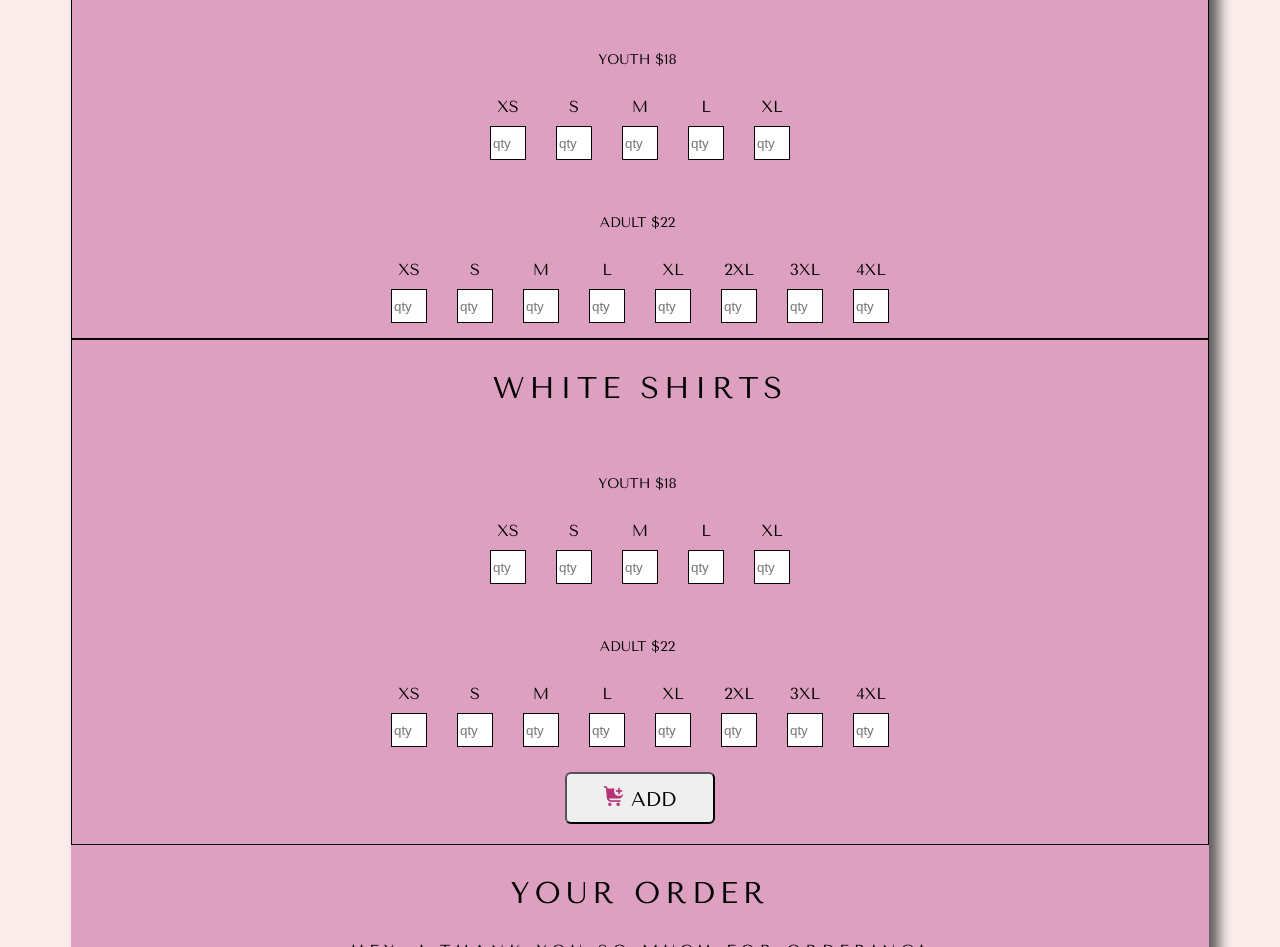
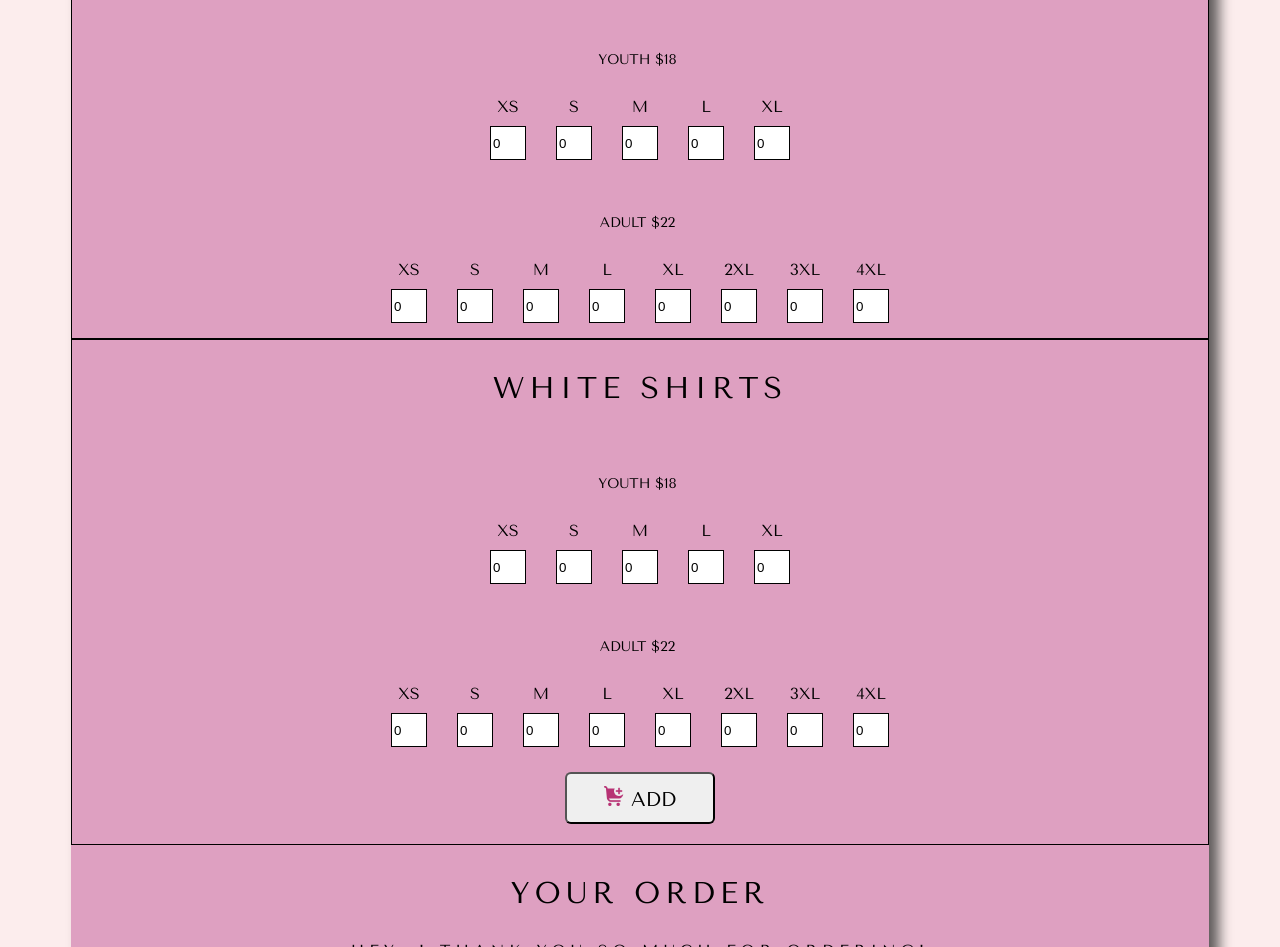
Before and after one commit to jlangner87/teamlindsay, a React (Create React App) app in the folder client/: page / in a window 1280 px wide. Shown: the part 1960-2907 px from the top of the page. Built offline with nearby package versions, Linux system fonts and the light colour scheme; a web font is replaced by a local one.

Commit message:
handle change complete// add dependencits for emailjs

```diff
--- a/client/package.json
+++ b/client/package.json
@@ -6,6 +6,11 @@
     "@testing-library/jest-dom": "^5.16.5",
     "@testing-library/react": "^13.4.0",
     "@testing-library/user-event": "^13.5.0",
+    "cors": "^2.8.5",
+    "dotenv": "^16.0.3",
+    "emailjs-com": "^3.2.0",
+    "express": "^4.18.2",
+    "nodemailer": "^6.8.0",
     "react": "^18.2.0",
     "react-dom": "^18.2.0",
     "react-scripts": "5.0.1",
--- a/client/src/App.js
+++ b/client/src/App.js
@@ -1,4 +1,5 @@
 import './App.css'
+import emailjs from 'emailjs-com'
 import { useState } from 'react'
 import back from './assets/back.png'
 import front from './assets/front.png'
@@ -100,7 +101,33 @@ function App() {
         parseInt(formState.pinkAdultXl) * 22 +
         parseInt(formState.pinkAdult2Xl) * 22 +
         parseInt(formState.pinkAdult3Xl) * 22 +
-        parseInt(formState.pinkAdult4Xl) * 22
+        parseInt(formState.pinkAdult4Xl) * 22 +
+        parseInt(formState.blackYouthXs) * 18 +
+        parseInt(formState.blackYouthS) * 18 +
+        parseInt(formState.blackYouthM) * 18 +
+        parseInt(formState.blackYouthL) * 18 +
+        parseInt(formState.blackYouthXl) * 18 +
+        parseInt(formState.blackAdultXs) * 22 +
+        parseInt(formState.blackAdultS) * 22 +
+        parseInt(formState.blackAdultM) * 22 +
+        parseInt(formState.blackAdultL) * 22 +
+        parseInt(formState.blackAdultXl) * 22 +
+        parseInt(formState.blackAdult2Xl) * 22 +
+        parseInt(formState.blackAdult3Xl) * 22 +
+        parseInt(formState.blackAdult4Xl) * 22 +
+        parseInt(formState.whiteYouthXs) * 18 +
+        parseInt(formState.whiteYouthS) * 18 +
+        parseInt(formState.whiteYouthM) * 18 +
+        parseInt(formState.whiteYouthL) * 18 +
+        parseInt(formState.whiteYouthXl) * 18 +
+        parseInt(formState.whiteAdultXs) * 22 +
+        parseInt(formState.whiteAdultS) * 22 +
+        parseInt(formState.whiteAdultM) * 22 +
+        parseInt(formState.whiteAdultL) * 22 +
+        parseInt(formState.whiteAdultXl) * 22 +
+        parseInt(formState.whiteAdult2Xl) * 22 +
+        parseInt(formState.whiteAdult3Xl) * 22 +
+        parseInt(formState.whiteAdult4Xl) * 22
     )
   }
 
@@ -330,58 +357,149 @@ function App() {
             <div className="form2">
               <div className="field_container">
                 <label>XS</label>
-                <input className="qty" placeholder="qty"></input>
+                <input
+                  id="blackYouthXs"
+                  value={formState.blackYouthXs}
+                  onChange={handleChange}
+                  className="qty"
+                  placeholder="qty"
+                  type="number"
+                ></input>
               </div>
               <div className="field_container">
                 <label>S</label>
-                <input className="qty" placeholder="qty"></input>
+                <input
+                  id="blackYouthS"
+                  value={formState.blackYouthS}
+                  onChange={handleChange}
+                  className="qty"
+                  placeholder="qty"
+                  type="number"
+                ></input>
               </div>
               <div className="field_container">
                 <label>M</label>
-                <input className="qty" placeholder="qty"></input>
+                <input
+                  id="blackYouthM"
+                  value={formState.blackYouthM}
+                  onChange={handleChange}
+                  className="qty"
+                  placeholder="qty"
+                  type="number"
+                ></input>
               </div>
               <div className="field_container">
                 <label>L</label>
-                <input className="qty" placeholder="qty"></input>
+                <input
+                  id="blackYouthL"
+                  value={formState.blackYouthL}
+                  onChange={handleChange}
+                  className="qty"
+                  placeholder="qty"
+                  type="number"
+                ></input>
               </div>
               <div className="field_container">
                 <label>XL</label>
-                <input className="qty" placeholder="qty"></input>
+                <input
+                  id="blackYouthXl"
+                  value={formState.blackYouthXl}
+                  onChange={handleChange}
+                  className="qty"
+                  placeholder="qty"
+                  type="number"
+                ></input>
               </div>
             </div>
             <p className="youth">Adult $22</p>
             <div className="form2">
               <div className="field_container">
                 <label>XS</label>
-                <input className="qty" placeholder="qty"></input>
+                <input
+                  id="blackAdultXs"
+                  value={formState.blackAdultXs}
+                  onChange={handleChange}
+                  className="qty"
+                  placeholder="qty"
+                  type="number"
+                ></input>
               </div>
               <div className="field_container">
                 <label>S</label>
-                <input className="qty" placeholder="qty"></input>
+                <input
+                  id="blackAdultS"
+                  value={formState.blackAdultS}
+                  onChange={handleChange}
+                  className="qty"
+                  placeholder="qty"
+                  type="number"
+                ></input>
               </div>
               <div className="field_container">
                 <label>M</label>
-                <input className="qty" placeholder="qty"></input>
+                <input
+                  id="blackAdultM"
+                  value={formState.blackAdultM}
+                  onChange={handleChange}
+                  className="qty"
+                  placeholder="qty"
+                  type="number"
+                ></input>
               </div>
               <div className="field_container">
                 <label>L</label>
-                <input className="qty" placeholder="qty"></input>
+                <input
+                  id="blackAdultL"
+                  value={formState.blackAdultL}
+                  onChange={handleChange}
+                  className="qty"
+                  placeholder="qty"
+                  type="number"
+                ></input>
               </div>
               <div className="field_container">
                 <label>XL</label>
-                <input className="qty" placeholder="qty"></input>
+                <input
+                  id="blackAdultXl"
+                  value={formState.blackAdultXl}
+                  onChange={handleChange}
+                  className="qty"
+                  placeholder="qty"
+                  type="number"
+                ></input>
               </div>
               <div className="field_container">
                 <label>2XL</label>
-                <input className="qty" placeholder="qty"></input>
+                <input
+                  id="blackAdult2Xl"
+                  value={formState.blackAdult2Xl}
+                  onChange={handleChange}
+                  className="qty"
+                  placeholder="qty"
+                  type="number"
+                ></input>
               </div>
               <div className="field_container">
                 <label>3XL</label>
-                <input className="qty" placeholder="qty"></input>
+                <input
+                  id="blackAdult3Xl"
+                  value={formState.blackAdult3Xl}
+                  onChange={handleChange}
+                  className="qty"
+                  placeholder="qty"
+                  type="number"
+                ></input>
               </div>
               <div className="field_container">
                 <label>4XL</label>
-                <input className="qty" placeholder="qty"></input>
+                <input
+                  id="blackAdult4Xl"
+                  value={formState.blackAdult4Xl}
+                  onChange={handleChange}
+                  className="qty"
+                  placeholder="qty"
+                  type="number"
+                ></input>
               </div>
             </div>
           </div>
@@ -391,58 +509,149 @@ function App() {
             <div className="form2">
               <div className="field_container">
                 <label>XS</label>
-                <input className="qty" placeholder="qty"></input>
+                <input
+                  id="whiteYouthXs"
+                  value={formState.whiteYouthXs}
+                  onChange={handleChange}
+                  className="qty"
+                  placeholder="qty"
+                  type="number"
+                ></input>
               </div>
               <div className="field_container">
                 <label>S</label>
-                <input className="qty" placeholder="qty"></input>
+                <input
+                  id="whiteYouthS"
+                  value={formState.whiteYouthS}
+                  onChange={handleChange}
+                  className="qty"
+                  placeholder="qty"
+                  type="number"
+                ></input>
               </div>
               <div className="field_container">
                 <label>M</label>
-                <input className="qty" placeholder="qty"></input>
+                <input
+                  id="whiteYouthM"
+                  value={formState.whiteYouthM}
+                  onChange={handleChange}
+                  className="qty"
+                  placeholder="qty"
+                  type="number"
+                ></input>
               </div>
               <div className="field_container">
                 <label>L</label>
-                <input className="qty" placeholder="qty"></input>
+                <input
+                  id="whiteYouthL"
+                  value={formState.whiteYouthL}
+                  onChange={handleChange}
+                  className="qty"
+                  placeholder="qty"
+                  type="number"
+                ></input>
               </div>
               <div className="field_container">
                 <label>XL</label>
-                <input className="qty" placeholder="qty"></input>
+                <input
+                  id="whiteYouthXl"
+                  value={formState.whiteYouthXl}
+                  onChange={handleChange}
+                  className="qty"
+                  placeholder="qty"
+                  type="number"
+                ></input>
               </div>
             </div>
             <p className="youth">Adult $22</p>
             <div className="form2">
               <div className="field_container">
                 <label>XS</label>
-                <input className="qty" placeholder="qty"></input>
+                <input
+                  id="whiteAdultXs"
+                  value={formState.whiteAdultXs}
+                  onChange={handleChange}
+                  className="qty"
+                  placeholder="qty"
+                  type="number"
+                ></input>
               </div>
               <div className="field_container">
                 <label>S</label>
-                <input className="qty" placeholder="qty"></input>
+                <input
+                  id="whiteAdultS"
+                  value={formState.whiteAdultS}
+                  onChange={handleChange}
+                  className="qty"
+                  placeholder="qty"
+                  type="number"
+                ></input>
               </div>
               <div className="field_container">
                 <label>M</label>
-                <input className="qty" placeholder="qty"></input>
+                <input
+                  id="whiteAdultM"
+                  value={formState.whiteAdultM}
+                  onChange={handleChange}
+                  className="qty"
+                  placeholder="qty"
+                  type="number"
+                ></input>
               </div>
               <div className="field_container">
                 <label>L</label>
-                <input className="qty" placeholder="qty"></input>
+                <input
+                  id="whiteAdultL"
+                  value={formState.whiteAdultL}
+                  onChange={handleChange}
+                  className="qty"
+                  placeholder="qty"
+                  type="number"
+                ></input>
               </div>
               <div className="field_container">
                 <label>XL</label>
-                <input className="qty" placeholder="qty"></input>
+                <input
+                  id="whiteAdultXl"
+                  value={formState.whiteAdultXl}
+                  onChange={handleChange}
+                  className="qty"
+                  placeholder="qty"
+                  type="number"
+                ></input>
               </div>
               <div className="field_container">
                 <label>2XL</label>
-                <input className="qty" placeholder="qty"></input>
+                <input
+                  id="whiteAdult2Xl"
+                  value={formState.whiteAdult2Xl}
+                  onChange={handleChange}
+                  className="qty"
+                  placeholder="qty"
+                  type="number"
+                ></input>
               </div>
               <div className="field_container">
                 <label>3XL</label>
-                <input className="qty" placeholder="qty"></input>
+                <input
+                  id="whiteAdult3Xl"
+                  value={formState.whiteAdult3Xl}
+                  onChange={handleChange}
+                  className="qty"
+                  placeholder="qty"
+                  type="number"
+                ></input>
               </div>
               <div className="field_container">
                 <label>4XL</label>
-                <input className="qty" placeholder="qty"></input>
+                <input
+                  id="whiteAdult4Xl"
+                  value={formState.whiteAdult4Xl}
+                  onChange={handleChange}
+                  className="qty"
+                  placeholder="qty"
+                  type="number"
+                ></input>
               </div>
             </div>
             <button onClick={handleCart}>
```
Also changed, not shown: 2 other files (tests, documents, lock files or other folders).
